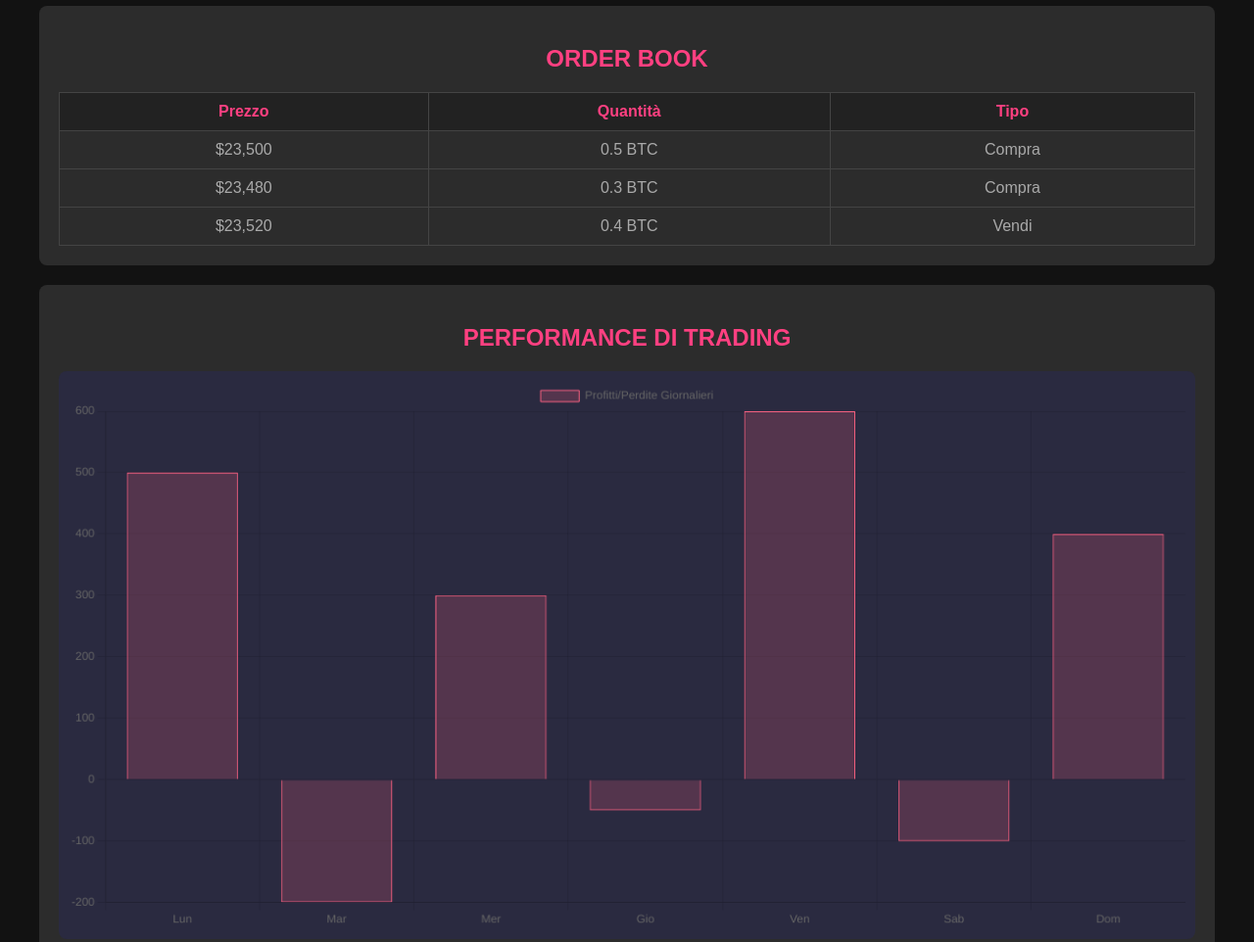
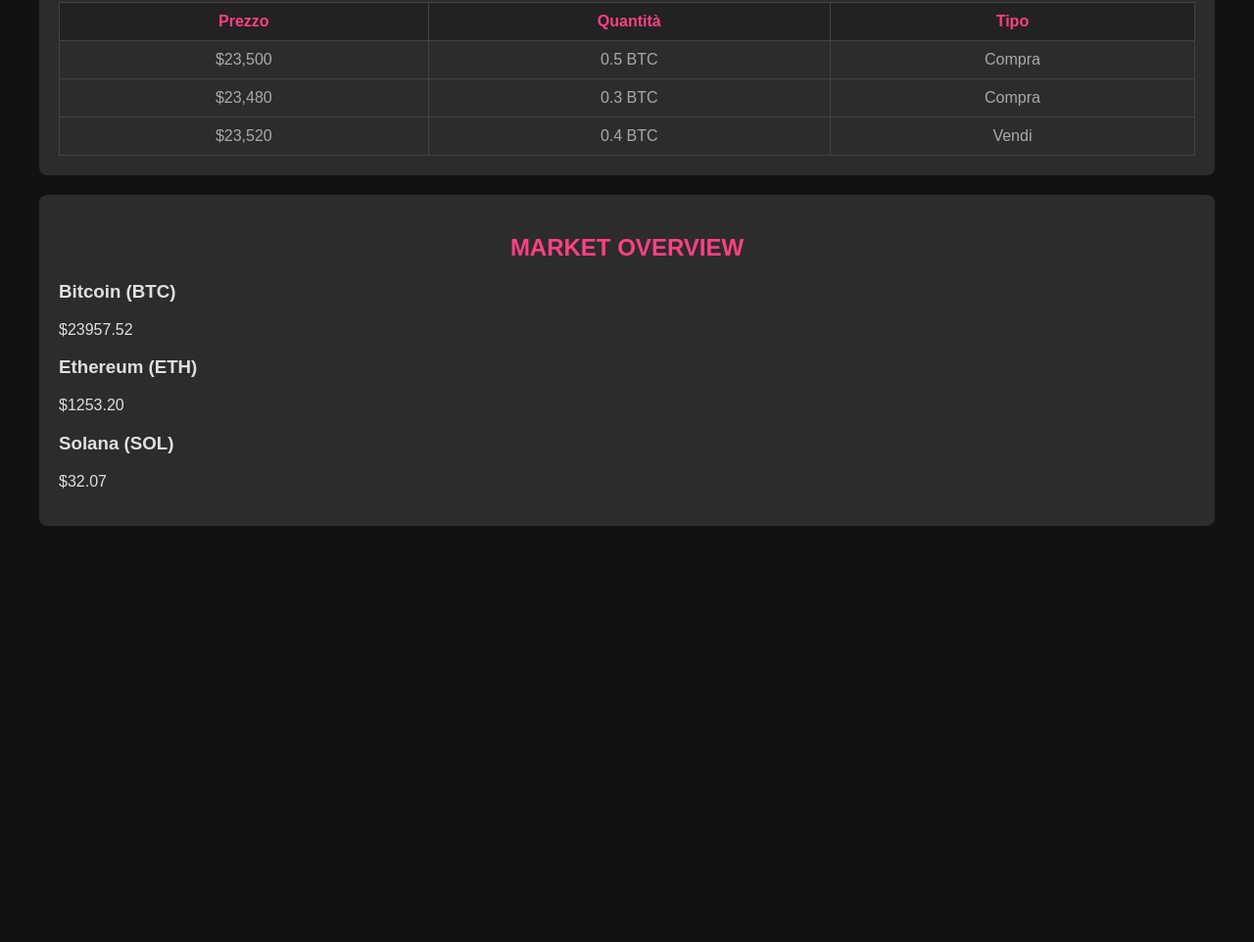
Before and after one commit to Scalpo369/Trading-Dashboard, a plain HTML site: page index.html in a window 1280 px wide. Shown: the part 1217-2179 px from the top of the page at 98% size. After the commit the page ends 1794 px from the top, so only its background shows below. Drawn offline with nearby package versions, Linux system fonts and the light colour scheme.

Commit message:
Update index.html

```diff
--- a/index.html
+++ b/index.html
@@ -15,9 +15,6 @@
         <div class="section leverage">
             <h2>High Leverages - 2000x</h2>
             <p>Gestisci posizioni con leva massima fino a 2000x per trading avanzato.</p>
-            <label for="leverageSlider">Seleziona la leva:</label>
-            <input type="range" id="leverageSlider" min="1" max="2000" value="2000" step="1">
-            <span id="leverageValue">2000x</span>
         </div>
 
         <!-- Grafico Trading -->
@@ -43,16 +40,28 @@
             </table>
         </div>
 
-        <!-- Sezione Performance di Trading -->
-        <div class="section performance">
-            <h2>Performance di Trading</h2>
-            <canvas id="performanceChart" width="400" height="200"></canvas>
+        <!-- Sezione Market Overview -->
+        <div class="section market-overview">
+            <h2>Market Overview</h2>
+            <div class="market-data">
+                <div class="market-item">
+                    <h3>Bitcoin (BTC)</h3>
+                    <p id="btc-price">$22,500</p>
+                </div>
+                <div class="market-item">
+                    <h3>Ethereum (ETH)</h3>
+                    <p id="eth-price">$1,500</p>
+                </div>
+                <div class="market-item">
+                    <h3>Solana (SOL)</h3>
+                    <p id="sol-price">$50</p>
+                </div>
+            </div>
         </div>
     </div>
 
-    <!-- Script per il Grafico e Interazioni -->
+    <!-- Script per il Grafico -->
     <script>
-        // Codice per il grafico dei prezzi
         const ctx = document.getElementById('priceChart').getContext('2d');
         const priceChart = new Chart(ctx, {
             type: 'line',
@@ -76,34 +85,22 @@
             }
         });
 
-        // Codice per il grafico delle performance di trading
-        const performanceCtx = document.getElementById('performanceChart').getContext('2d');
-        const performanceChart = new Chart(performanceCtx, {
-            type: 'bar',
-            data: {
-                labels: ['Lun', 'Mar', 'Mer', 'Gio', 'Ven', 'Sab', 'Dom'],
-                datasets: [{
-                    label: 'Profitti/Perdite Giornalieri',
-                    data: [500, -200, 300, -50, 600, -100, 400],
-                    backgroundColor: 'rgba(255, 99, 132, 0.2)',
-                    borderColor: 'rgba(255, 99, 132, 1)',
-                    borderWidth: 1
-                }]
-            },
-            options: {
-                responsive: true,
-                scales: {
-                    y: {
-                        beginAtZero: true
-                    }
-                }
-            }
-        });
+        // Funzione per aggiornare i prezzi di mercato
+        function updateMarketPrices() {
+            const btcPrice = (Math.random() * (25000 - 20000) + 20000).toFixed(2);
+            const ethPrice = (Math.random() * (1800 - 1200) + 1200).toFixed(2);
+            const solPrice = (Math.random() * (70 - 30) + 30).toFixed(2);
 
-        // Interazione con lo slider della leva
-        document.getElementById('leverageSlider').addEventListener('input', function() {
-            document.getElementById('leverageValue').textContent = this.value + 'x';
-        });
+            document.getElementById('btc-price').textContent = `$${btcPrice}`;
+            document.getElementById('eth-price').textContent = `$${ethPrice}`;
+            document.getElementById('sol-price').textContent = `$${solPrice}`;
+        }
+
+        // Aggiornare i prezzi ogni 10 secondi
+        setInterval(updateMarketPrices, 10000);
+
+        // Inizializza i prezzi al caricamento della pagina
+        updateMarketPrices();
     </script>
 </body>
 </html>
```
